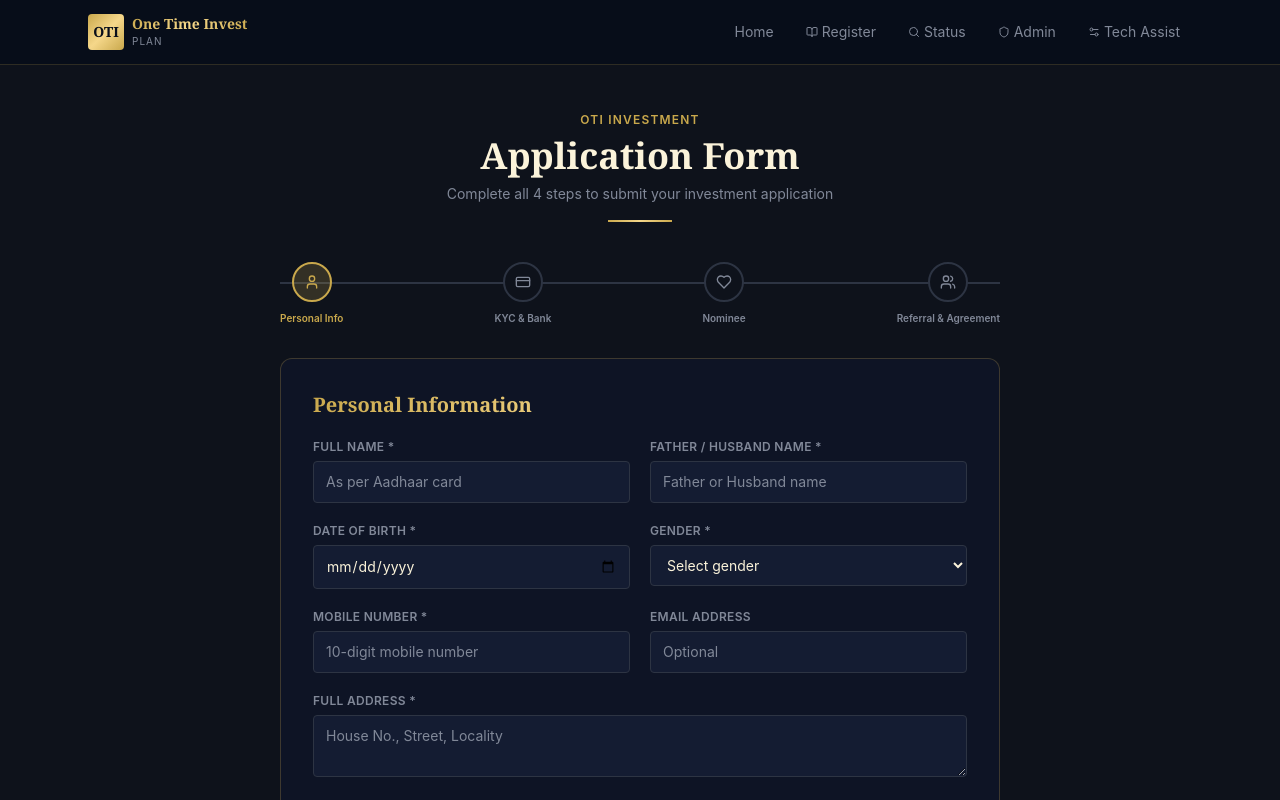
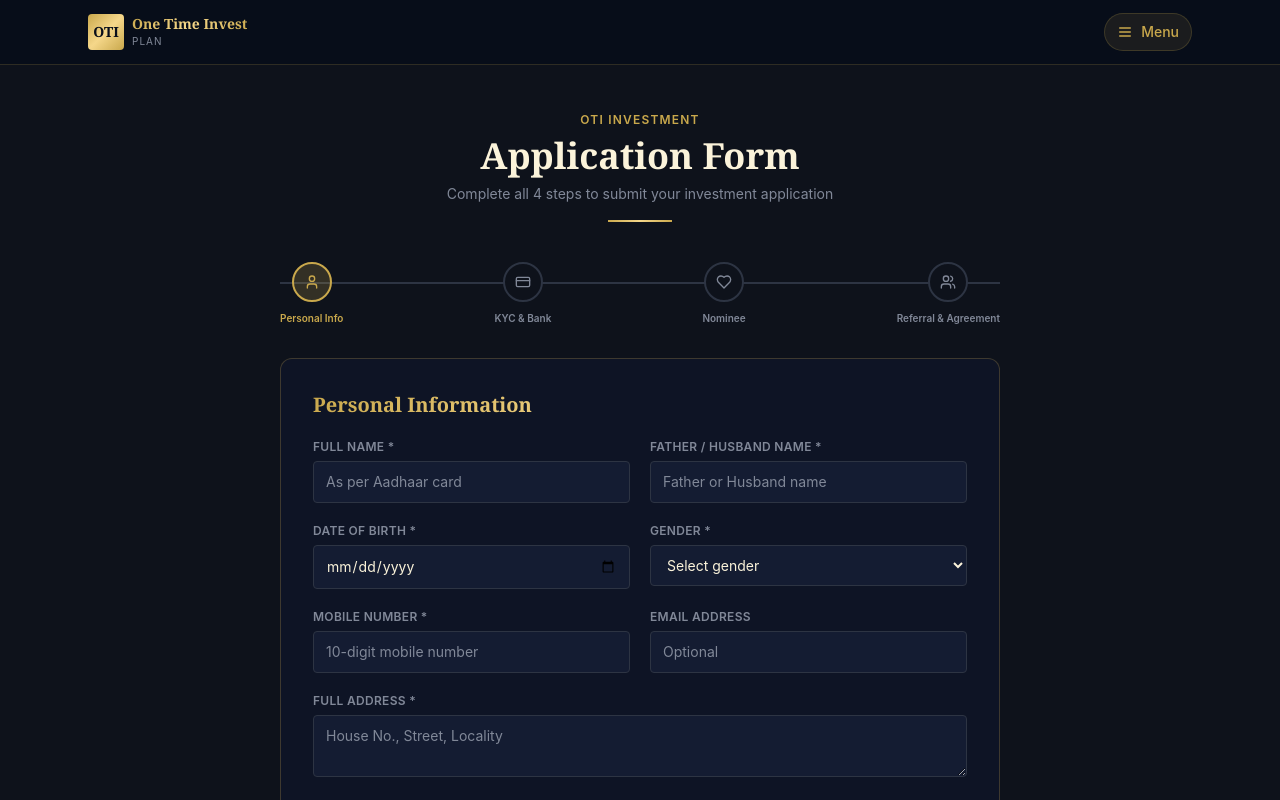
Before and after one commit to oti143/OTIInvest, a React (Vite) app: page /apply in a window 1280 px wide. Shown: the top 800 px of the page. Built offline with nearby package versions, Linux system fonts and the light colour scheme.

Commit message:
Add compact menu nav and creative tech portal

```diff
--- a/src/components/layout/Navbar.tsx
+++ b/src/components/layout/Navbar.tsx
@@ -1,22 +1,40 @@
 
 import { useState, useEffect } from "react";
 import { Link, useLocation } from "react-router-dom";
-import { Shield, Search, Menu, X, Home, TrendingUp, BookOpen, Settings2 } from "lucide-react";
+import { Shield, Search, Menu, X, Home, TrendingUp, BookOpen, Settings2, ChevronRight } from "lucide-react";
 
 export default function Navbar() {
   const location = useLocation();
   const [drawerOpen, setDrawerOpen] = useState(false);
+  const [menuOpen, setMenuOpen] = useState(false);
   const isApplyPage = location.pathname === "/apply";
   const isAgreementPage = location.pathname === "/agreement";
 
-  // Close drawer on route change
-  useEffect(() => { setDrawerOpen(false); }, [location.pathname]);
+  const navLinks = [
+    { to: "/", icon: Home, label: "Home" },
+    { to: "/register", icon: BookOpen, label: "Register" },
+    { to: "/status", icon: Search, label: "Status" },
+    { to: "/admin", icon: Shield, label: "Admin" },
+    { to: "/technical-department", icon: Settings2, label: "Tech Assist" },
+    { to: "/apply", icon: TrendingUp, label: "Apply Now", highlight: true },
+  ];
+
+  // Close menus on route change
+  useEffect(() => {
+    setDrawerOpen(false);
+    setMenuOpen(false);
+  }, [location.pathname]);
 
   // Prevent body scroll when drawer is open
   useEffect(() => {
     document.body.style.overflow = drawerOpen ? "hidden" : "";
     return () => { document.body.style.overflow = ""; };
   }, [drawerOpen]);
+
+  const handleNavSelect = () => {
+    setMenuOpen(false);
+    setDrawerOpen(false);
+  };
 
   return (
     <nav className="fixed top-0 left-0 right-0 z-50 border-b border-gold/20 bg-navy-dark/95 backdrop-blur-md">
@@ -34,46 +52,42 @@ export default function Navbar() {
 
         {/* Desktop Nav Links */}
         <div className="hidden sm:flex items-center gap-2">
-          <Link
-            to="/"
-            className={`text-sm px-3 py-2 rounded transition-colors ${
-              location.pathname === "/" ? "text-gold font-semibold" : "text-muted-foreground hover:text-foreground"
-            }`}
-          >
-            Home
-          </Link>
-          <Link
-            to="/register"
-            className={`text-sm px-3 py-2 rounded transition-colors ${
-              location.pathname === "/register" ? "text-gold font-semibold" : "text-muted-foreground hover:text-foreground"
-            }`}
-          >
-            <span className="flex items-center gap-1"><BookOpen size={12} /> Register</span>
-          </Link>
-          <Link
-            to="/status"
-            className={`text-sm px-3 py-2 rounded transition-colors ${
-              location.pathname === "/status" ? "text-gold font-semibold" : "text-muted-foreground hover:text-foreground"
-            }`}
-          >
-            <span className="flex items-center gap-1"><Search size={12} /> Status</span>
-          </Link>
-          <Link
-            to="/admin"
-            className={`text-sm px-3 py-2 rounded transition-colors ${
-              location.pathname === "/admin" ? "text-gold font-semibold" : "text-muted-foreground hover:text-foreground"
-            }`}
-          >
-            <span className="flex items-center gap-1"><Shield size={12} /> Admin</span>
-          </Link>
-          <Link
-            to="/technical-department"
-            className={`text-sm px-3 py-2 rounded transition-colors ${
-              location.pathname === "/technical-department" ? "text-gold font-semibold" : "text-muted-foreground hover:text-foreground"
-            }`}
-          >
-            <span className="flex items-center gap-1"><Settings2 size={12} /> Tech Assist</span>
-          </Link>
+          <div className="relative">
+            <button
+              type="button"
+              onClick={() => setMenuOpen((prev) => !prev)}
+              className="flex items-center gap-2 rounded-full border border-gold/20 bg-gold/10 px-3 py-2 text-sm font-medium text-gold transition-colors hover:bg-gold/20"
+              aria-label="Open navigation menu"
+            >
+              <Menu size={16} />
+              <span>Menu</span>
+            </button>
+
+            {menuOpen && (
+              <div className="absolute right-0 top-12 w-56 rounded-xl border border-gold/20 bg-navy-dark/95 p-2 shadow-2xl shadow-black/30 backdrop-blur-md">
+                {navLinks.map(({ to, icon: Icon, label, highlight }) => (
+                  <Link
+                    key={to}
+                    to={to}
+                    onClick={handleNavSelect}
+                    className={`flex items-center justify-between rounded-lg px-3 py-2.5 text-sm transition-all ${
+                      highlight
+                        ? "gold-gradient text-navy-dark font-semibold"
+                        : location.pathname === to
+                        ? "bg-gold/10 text-gold"
+                        : "text-muted-foreground hover:bg-secondary/50 hover:text-foreground"
+                    }`}
+                  >
+                    <span className="flex items-center gap-2">
+                      <Icon size={15} />
+                      {label}
+                    </span>
+                    <ChevronRight size={14} />
+                  </Link>
+                ))}
+              </div>
+            )}
+          </div>
           {!isApplyPage && !isAgreementPage && (
             <Link
               to="/apply"
@@ -128,18 +142,11 @@ export default function Navbar() {
 
         {/* Drawer Links */}
         <nav className="flex-1 flex flex-col gap-1 px-4 py-6">
-          {[
-            { to: "/", icon: Home, label: "Home" },
-            { to: "/register", icon: BookOpen, label: "Register Numbers" },
-            { to: "/status", icon: Search, label: "Status Tracker" },
-            { to: "/admin", icon: Shield, label: "Admin" },
-            { to: "/technical-department", icon: Settings2, label: "Tech Assist" },
-            { to: "/apply", icon: TrendingUp, label: "Apply Now", highlight: true },
-          ].map(({ to, icon: Icon, label, highlight }) => (
+          {navLinks.map(({ to, icon: Icon, label, highlight }) => (
             <Link
               key={to}
               to={to}
-              onClick={() => setDrawerOpen(false)}
+              onClick={handleNavSelect}
               className={`flex items-center gap-3 px-4 py-3.5 rounded-lg font-medium text-base transition-all ${
                 highlight
                   ? "gold-gradient text-navy-dark font-bold shadow-lg shadow-gold/20"
--- a/src/lib/siteSettings.ts
+++ b/src/lib/siteSettings.ts
@@ -36,7 +36,7 @@ export function getDefaultSiteSettings(): SiteSettings {
     heroSubtitle: "A trusted long-term share investment plan designed for your future wealth. Managed by Co-Applicant Mr. Manoj.",
     heroPrimaryCta: "Apply Now",
     heroSecondaryCta: "View Plan Details",
-    technicalAuthorizedPerson: "Mr. Manoj",
+    technicalAuthorizedPerson: "Mr. Charan",
     showCommissionSection: true,
     showMarketChartSection: true,
     showCommunitySection: true,
--- a/src/pages/TechnicalDepartmentPage.tsx
+++ b/src/pages/TechnicalDepartmentPage.tsx
@@ -134,14 +134,38 @@ export default function TechnicalDepartmentPage() {
                   <p className="text-gold text-xs uppercase tracking-widest font-semibold mb-2">Management Console</p>
                   <h2 className="font-serif text-2xl font-semibold">Content & Layout Controls</h2>
                   <p className="text-muted-foreground text-sm mt-2">Adjust homepage messaging and hide any section that should not appear on the live site.</p>
-                  <div className="mt-3 inline-flex items-center rounded-full border border-gold/20 bg-gold/10 px-3 py-1 text-xs font-semibold text-gold">
-                    Authorized Person: {settings.technicalAuthorizedPerson || "Not set"}
+                  <div className="mt-4 flex flex-wrap gap-2">
+                    <span className="inline-flex items-center rounded-full border border-gold/20 bg-gold/10 px-3 py-1 text-xs font-semibold text-gold">
+                      {settings.technicalAuthorizedPerson || "Charan"}
+                    </span>
+                    <span className="inline-flex items-center rounded-full border border-border px-3 py-1 text-xs font-semibold text-muted-foreground">
+                      Developer • Techie
+                    </span>
+                    <span className="inline-flex items-center rounded-full border border-emerald-500/20 bg-emerald-500/10 px-3 py-1 text-xs font-semibold text-emerald-400">
+                      Cloud Sync Enabled
+                    </span>
                   </div>
                 </div>
                 <button onClick={() => { sessionStorage.removeItem("oti_tech_auth"); setIsAuthenticated(false); }} className="flex items-center gap-2 px-3 py-2 rounded border border-border text-sm text-muted-foreground">
                   <Lock size={14} /> Sign Out
                 </button>
               </div>
+            </div>
+
+            <div className="grid md:grid-cols-3 gap-4">
+              {[
+                { title: "Live Sync", value: "Instant updates across devices", icon: Sparkles },
+                { title: "Smart Layout", value: "Toggle sections without touching code", icon: Settings2 },
+                { title: "Secure Control", value: "Protected access with cloud-safe settings", icon: ShieldCheck },
+              ].map(({ title, value, icon: Icon }) => (
+                <div key={title} className="navy-card rounded-xl p-4 border-gold/20">
+                  <div className="flex items-center gap-2 text-gold mb-2">
+                    <Icon size={15} />
+                    <span className="text-xs font-semibold uppercase tracking-wide">{title}</span>
+                  </div>
+                  <p className="text-sm text-muted-foreground">{value}</p>
+                </div>
+              ))}
             </div>
 
             <div className="grid lg:grid-cols-[1.1fr_0.9fr] gap-6">
@@ -205,6 +229,25 @@ export default function TechnicalDepartmentPage() {
               </div>
             </div>
 
+            <div className="navy-card rounded-xl p-6 border-gold/20">
+              <div className="flex items-center gap-2 text-gold mb-4">
+                <Sparkles size={16} />
+                <span className="text-sm font-semibold uppercase tracking-wide">Creative Add-ons</span>
+              </div>
+              <div className="grid md:grid-cols-3 gap-4">
+                {[
+                  { title: "Announcement Banner", description: "Show a live announcement directly on the landing page." },
+                  { title: "Theme Presets", description: "Switch between premium, festive, or minimal visual styles." },
+                  { title: "Maintenance Mode", description: "Pause public access while updates are in progress." },
+                ].map((item) => (
+                  <div key={item.title} className="rounded-lg border border-border bg-secondary/20 p-4">
+                    <h3 className="font-semibold text-foreground mb-2">{item.title}</h3>
+                    <p className="text-sm text-muted-foreground">{item.description}</p>
+                  </div>
+                ))}
+              </div>
+            </div>
+
             <div className="flex flex-wrap gap-3">
               <button onClick={handleSave} className="flex items-center gap-2 px-4 py-2.5 gold-gradient text-navy-dark font-semibold rounded"><Save size={15} /> Save Changes</button>
               <button onClick={handleReset} className="flex items-center gap-2 px-4 py-2.5 border border-border rounded text-muted-foreground hover:text-foreground"><RotateCcw size={15} /> Reset Defaults</button>
```
